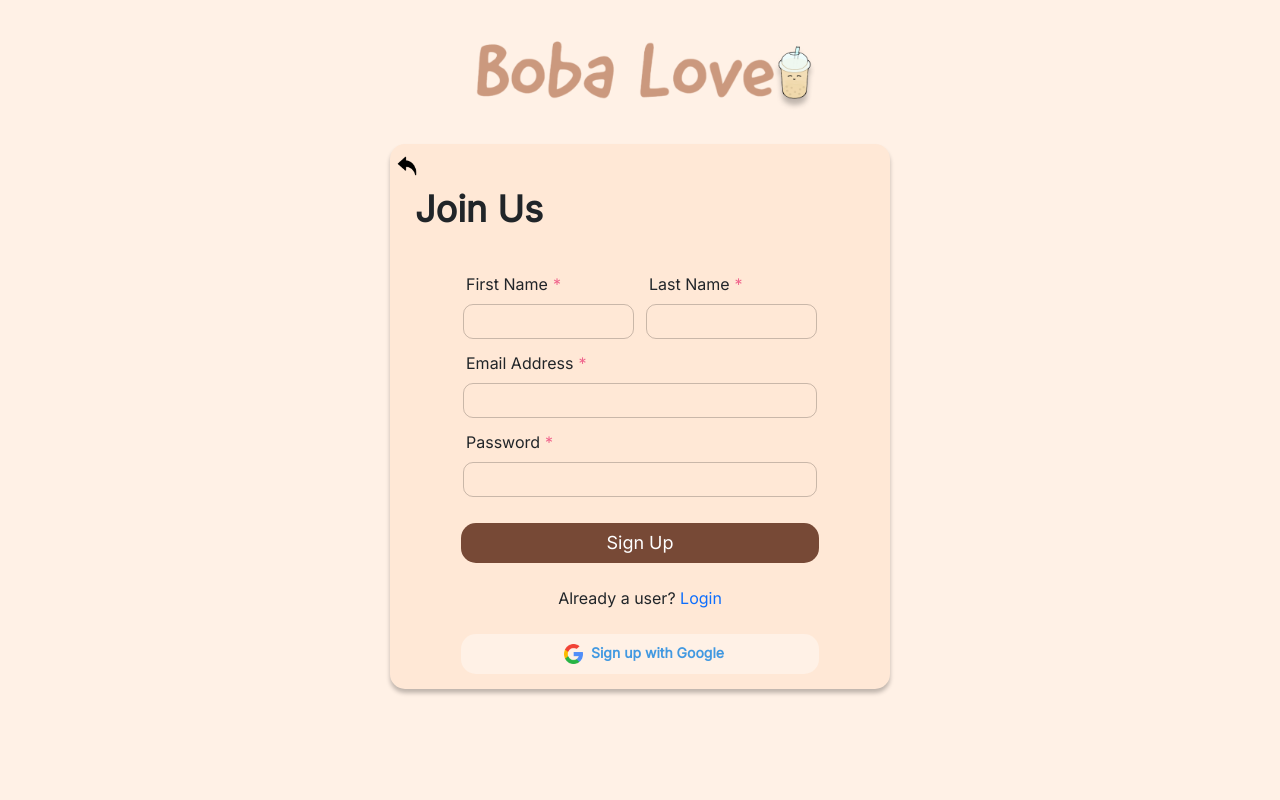
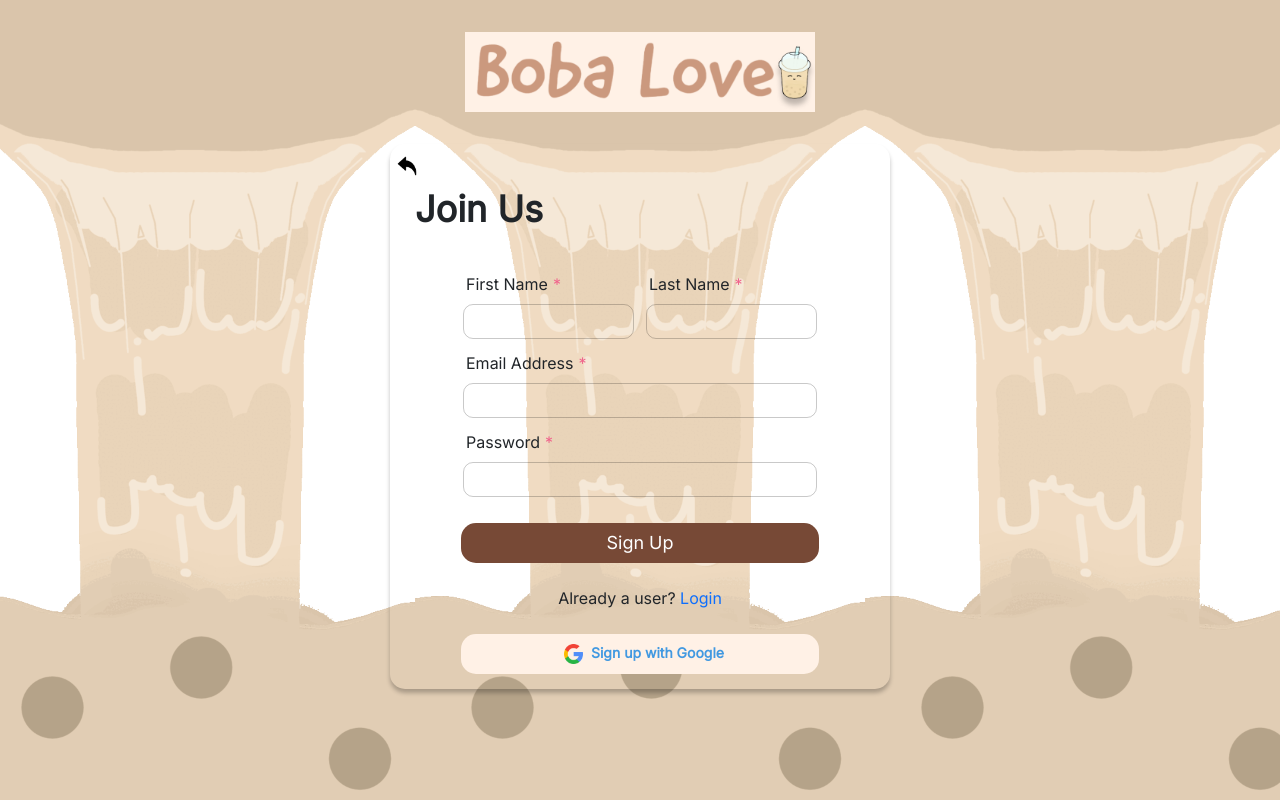
Before and after one commit to Daniel-Ho986/Boba-love, a React (Create React App) app: page /signup in a window 1280 px wide. Built offline with nearby package versions, Linux system fonts and the light colour scheme; no server answers.

Commit message:
Background update #41

```diff
--- a/src/components/signup/SignUp.js
+++ b/src/components/signup/SignUp.js
@@ -31,7 +31,7 @@ export default function SignUp() {
     }
 
     return (
-        <div className='page'>
+        <div className='signup-page'>
             <div className='container'>
                 <img id='logo' src={logo} alt='Logo'/>
             </div>
--- a/src/components/signup/signup.css
+++ b/src/components/signup/signup.css
@@ -1,7 +1,11 @@
 @import url('https://fonts.googleapis.com/css2?family=Inter&display=swap');
 
-.page {
-    background-color: #FFF1E6;
+.signup-page {
+    /* background-color: #FFF1E6; */
+    background-image: url(/src/assets/BobaBackground.gif);
+    /* background-repeat: no-repeat; */
+    background-size: contain;
+    background-position: center;
     min-height: 100vh;
 }
 
@@ -15,15 +19,28 @@
 #logo {
     width: 350px;
     height: 80px;
+
+    animation: fadeIn 5s;
 }
 
 .signup-card {
-    background-color: #FFE8D6;
+    /* background-color: #FFE8D6; */
     box-shadow: 0px 4px 4px rgba(0, 0, 0, 0.25);
     border-radius: 15px;
     width: 500px;
     font-family: 'Inter', sans-serif;
     font-style: normal;
+
+    animation: fadeIn 5s;
+}
+
+@keyframes fadeIn {
+    0% {
+        opacity: 0;
+    }
+    100% {
+        opacity: 1;
+    }
 }
 
 .left-arrow {
```
